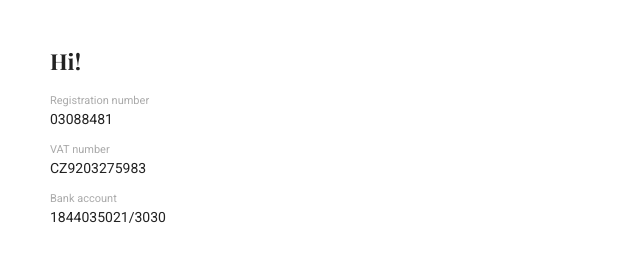
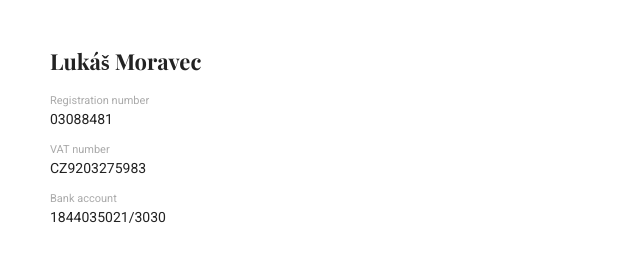
Before and after one commit to morki/morki.cz, a plain HTML site: page index.html in a window 1280 px wide. Shown: the whole page, without its empty margins (0-640 px from the left). Drawn offline with nearby package versions, Linux system fonts and the light colour scheme.

Commit message:
Update index.html

```diff
--- a/index.html
+++ b/index.html
@@ -3,7 +3,7 @@
     <head>
         <meta charset="UTF-8">
         <title>
-            Morki
+            Lukáš Moravec
         </title>
         <meta http-equiv="X-UA-Compatible" content="IE=edge,chrome=1">
         <meta name="viewport" content="width=device-width,initial-scale=1">
@@ -49,7 +49,7 @@
     </head>
     <body>
         <h1>
-            Hi!
+            Lukáš Moravec
         </h1>
         <dl>
             <dt>Registration number</dt>
```
